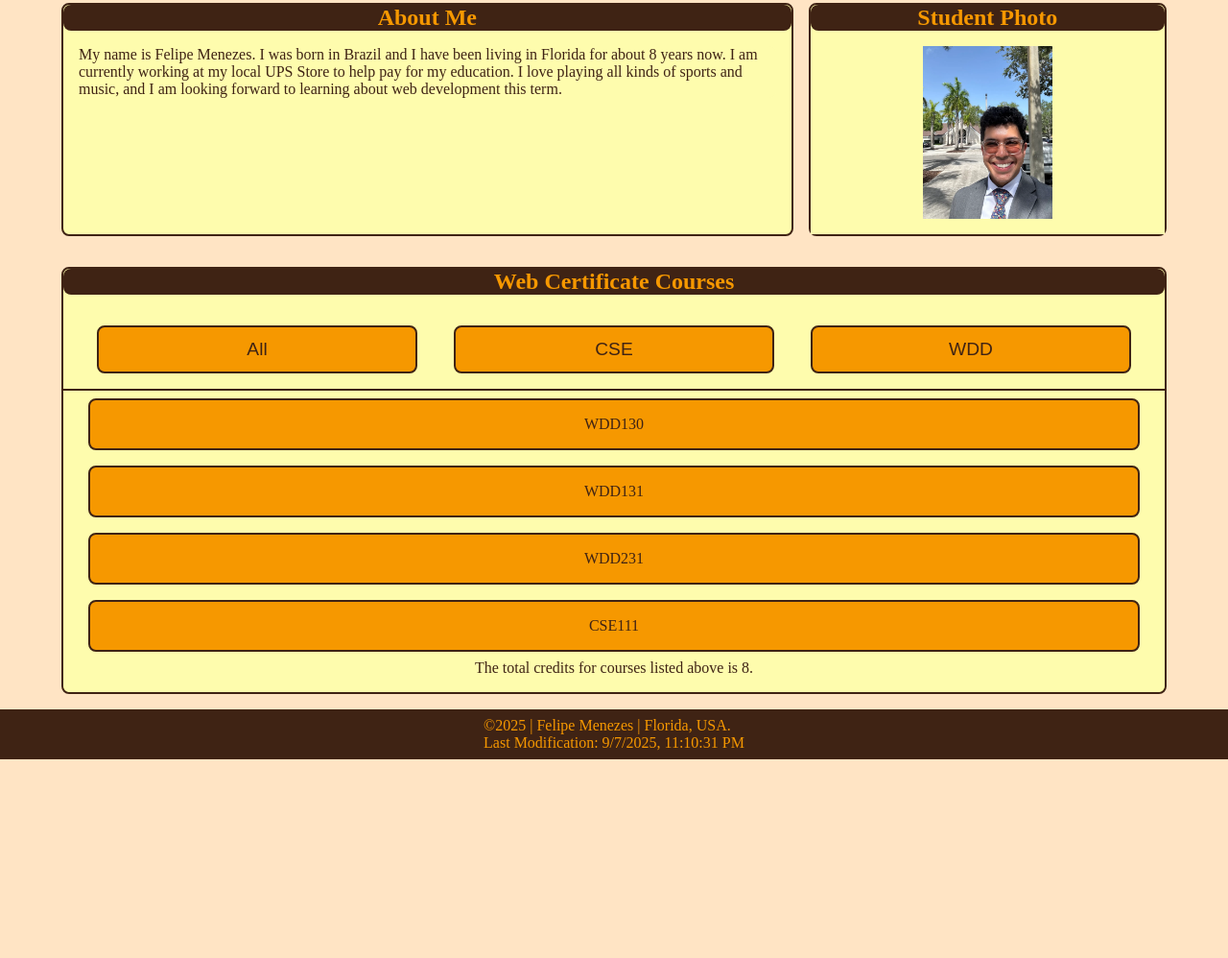
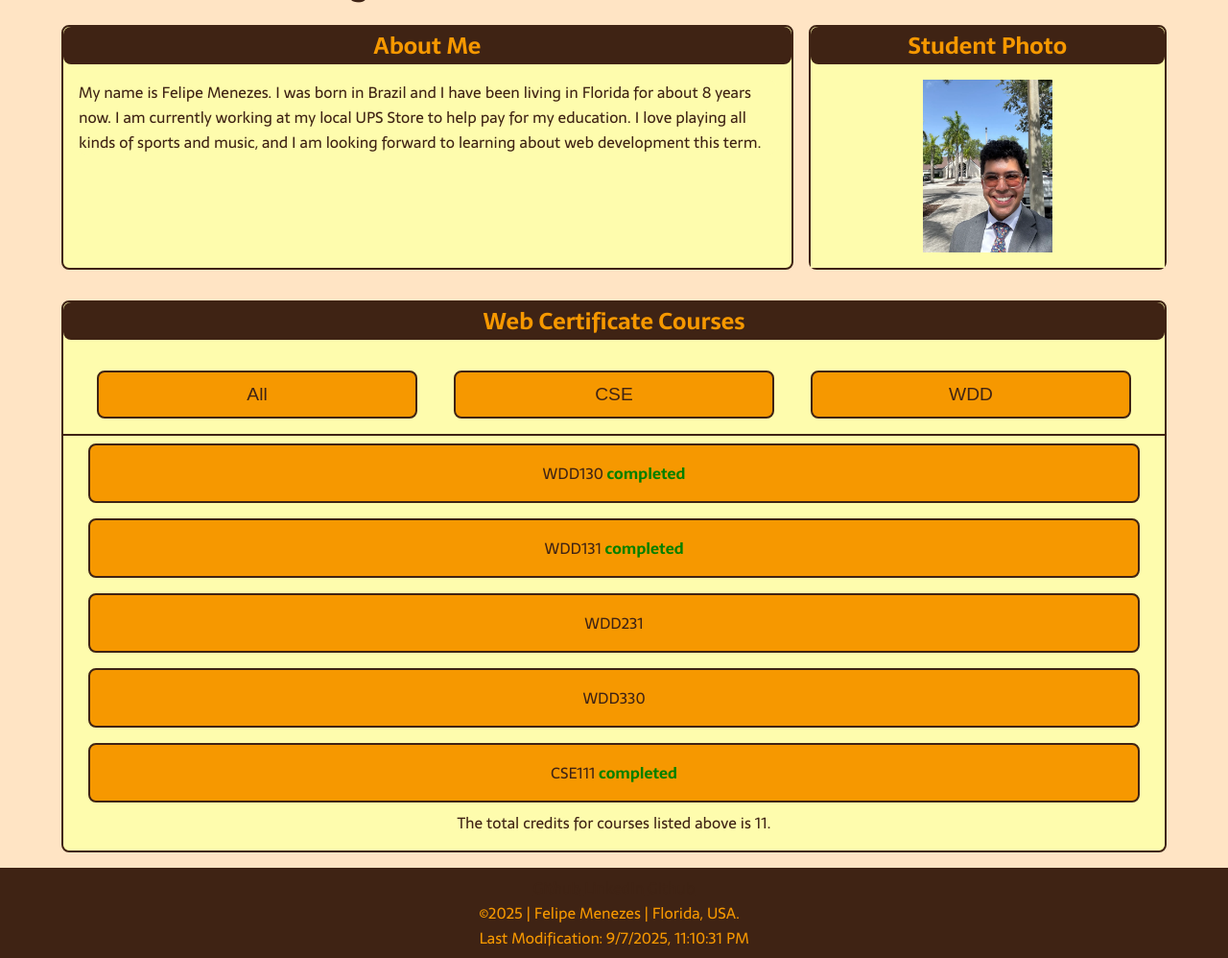
Before and after one commit to Fehlipe19/wdd231, a plain HTML site: page index.html in a window 1280 px wide. Shown: the part 203-1201 px from the top of the page at 96% size. Before the commit the page ends 994 px from the top, so only its background shows below. Drawn offline with Linux system fonts and the light colour scheme; a web font is replaced by a local one.

Commit message:
Mark completed courses

```diff
--- a/index.html
+++ b/index.html
@@ -8,6 +8,11 @@
       name="description"
       content="Home page for WDD 231 - Web FrontEnd Development I. This page links to every project that will be made in class." />
     <meta name="author" content="Felipe Menezes" />
+    <link rel="preconnect" href="https://fonts.googleapis.com" />
+    <link rel="preconnect" href="https://fonts.gstatic.com" crossorigin />
+    <link
+      href="https://fonts.googleapis.com/css2?family=Rammetto+One&family=Sarala:wght@400;700&display=swap"
+      rel="stylesheet" />
     <link rel="stylesheet" href="styles/small.css" />
     <link rel="stylesheet" href="styles/large.css" />
     <script src="scripts/navigation.js" defer></script>
@@ -76,7 +81,9 @@
     </main>
     <footer>
       <div class="icon-list">
-        <!-- Icons 1-3 -->
+        <a href="github">Github</a>
+        <a href="LinkedIn">LinkedIn</a>
+        <a href="LinkedIn">Github</a>
       </div>
       <div class="footer-text">
         <p>©<span id="currentYear"></span> | Felipe Menezes | Florida, USA.</p>
--- a/scripts/course.js
+++ b/scripts/course.js
@@ -4,29 +4,35 @@ const courses = [
     name: "WDD130",
     url: "https://fehlipe19.github.io/wdd130/",
     credits: 2,
+    completed: true,
   },
   {
     category: "wdd",
     name: "WDD131",
     url: "https://fehlipe19.github.io/wdd131/",
     credits: 2,
+    completed: true,
   },
   {
     category: "wdd",
     name: "WDD231",
     url: "https://fehlipe19.github.io/wdd231/",
     credits: 2,
+    completed: false,
   },
-  // {
-  //   category: "wdd",
-  //   name: "WDD330",
-  //   url: ""
-  // }
+  {
+    category: "wdd",
+    name: "WDD330",
+    url: "#",
+    credits: 3,
+    completed: false,
+  },
   {
     category: "cse",
     name: "CSE111",
     url: "https://github.com/Fehlipe19/cse111",
     credits: 2,
+    completed: true,
   },
 ];
 createList(courses);
@@ -35,6 +41,9 @@ function createList(filteredCourses) {
   filteredCourses.forEach((course) => {
     const classCard = document.createElement("a");
     classCard.classList.add("class-link");
+    if (course.completed) {
+      classCard.classList.add("completed");
+    }
 
     classCard.textContent = `${course.name}`;
     classCard.href = `${course.url}`;
--- a/styles/small.css
+++ b/styles/small.css
@@ -2,6 +2,7 @@
   --dark-bg: #3f2314;
   --light-color: #f69800;
   --light-bg: #fefcad;
+  font-family: "sarala", sans-serif;
 }
 
 * {
@@ -238,6 +239,12 @@ p {
   border: 2px solid var(--light-bg);
 }
 
+.completed::after {
+  color: green;
+  content: " completed";
+  font-weight: bold;
+}
+
 footer {
   padding: 8px;
   display: flex;
```
